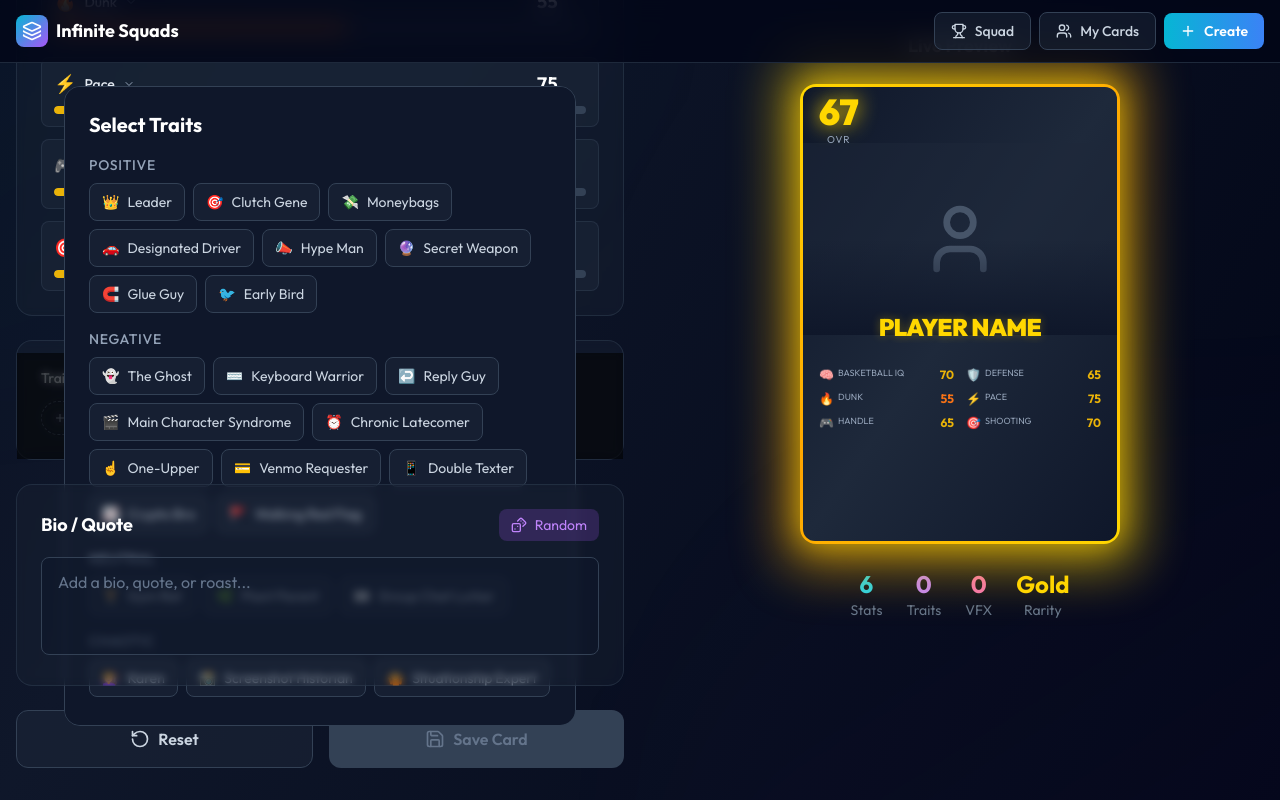
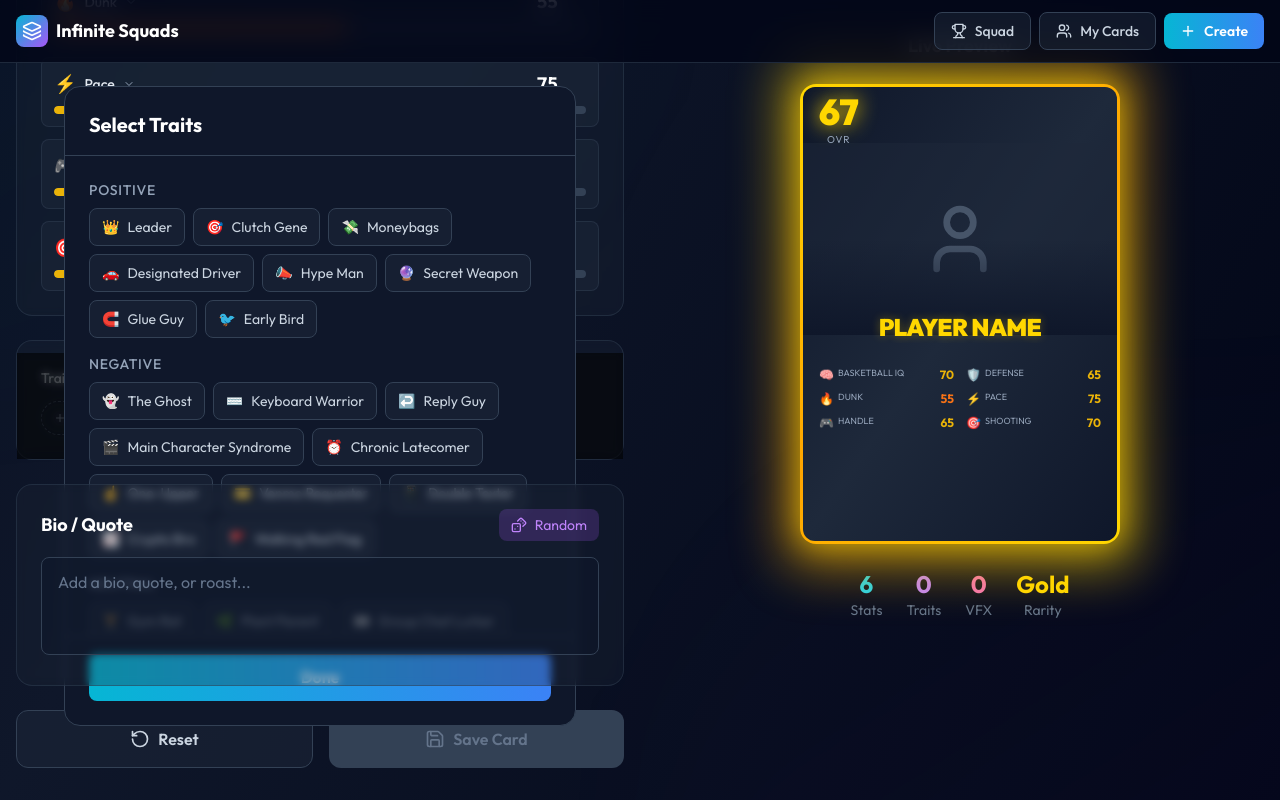
Before and after one commit to mje724/infinite-squads, a Next.js app: page / in a window 1280 px wide. Both pictures are taken after a click on the button "Add Trait". Shown: the part 1743-2543 px from the top of the page. Built offline with nearby package versions, Linux system fonts and the light colour scheme.

Commit message:
Fix traits modal scrolling, all stats available in both modes

```diff
--- a/src/components/CardCreator.tsx
+++ b/src/components/CardCreator.tsx
@@ -176,8 +176,8 @@
       <AnimatePresence>
         {isOpen && (
           <motion.div initial={{ opacity: 0 }} animate={{ opacity: 1 }} exit={{ opacity: 0 }} className="fixed inset-0 bg-black/60 backdrop-blur-sm flex items-center justify-center z-50" onClick={() => setIsOpen(false)}>
-            <motion.div initial={{ scale: 0.9, opacity: 0 }} animate={{ scale: 1, opacity: 1 }} exit={{ scale: 0.9, opacity: 0 }} className="bg-slate-900 rounded-2xl border border-slate-700 p-6 w-full max-w-lg max-h-[80vh] overflow-y-auto" onClick={(e) => e.stopPropagation()}>
-              <h3 className="text-xl font-bold text-white mb-4">Select Traits</h3>
+            <motion.div initial={{ scale: 0.9, opacity: 0 }} animate={{ scale: 1, opacity: 1 }} exit={{ scale: 0.9, opacity: 0 }} className="bg-slate-900 rounded-2xl border border-slate-700 w-full max-w-lg max-h-[80vh] flex flex-col overflow-hidden" onClick={(e) => e.stopPropagation()}>
+              <div className="p-6 pb-4 border-b border-slate-700"><h3 className="text-xl font-bold text-white">Select Traits</h3></div><div className="flex-1 overflow-y-auto p-6">
               {(['positive', 'negative', 'neutral', 'chaotic'] as const).map((type) => (
                 <div key={type} className="mb-4">
                   <h4 className="text-sm font-medium text-slate-400 uppercase tracking-wider mb-2">{type}</h4>
@@ -186,7 +186,7 @@
                   </div>
                 </div>
               ))}
-              <button onClick={() => setIsOpen(false)} className="w-full mt-4 py-3 bg-gradient-to-r from-cyan-500 to-blue-500 rounded-lg font-semibold text-white hover:opacity-90 transition-opacity">Done</button>
+              </div><div className="p-6 pt-4 border-t border-slate-700"><button onClick={() => setIsOpen(false)} className="w-full py-3 bg-gradient-to-r from-cyan-500 to-blue-500 rounded-lg font-semibold text-white hover:opacity-90 transition-opacity">Done</button></div>
             </motion.div>
           </motion.div>
         )}
@@ -259,7 +259,7 @@
   const [saveSuccess, setSaveSuccess] = useState(false);
   const [imageToCrop, setImageToCrop] = useState<string | null>(null);
   const [showCropper, setShowCropper] = useState(false);
-  const availableStats = mode === 'serious' ? STAT_PRESETS.filter((s) => s.category === 'sports' || s.category === 'office') : STAT_PRESETS.filter((s) => s.category === 'roast' || s.category === 'party');
+  const availableStats = STAT_PRESETS;
   const positions = [...(POSITION_PRESETS.sports || []), ...(POSITION_PRESETS.office || []), ...(POSITION_PRESETS.party || []), ...(POSITION_PRESETS.roast || [])];
   const handleImageUpload = useCallback((e: React.ChangeEvent<HTMLInputElement>) => { const file = e.target.files?.[0]; if (file) { const reader = new FileReader(); reader.onload = (event) => { setImageToCrop(event.target?.result as string); setShowCropper(true); }; reader.readAsDataURL(file); } }, []);
   const handleCropComplete = useCallback((croppedImage: string) => { setImage(croppedImage); setShowCropper(false); setImageToCrop(null); }, [setImage]);
```
